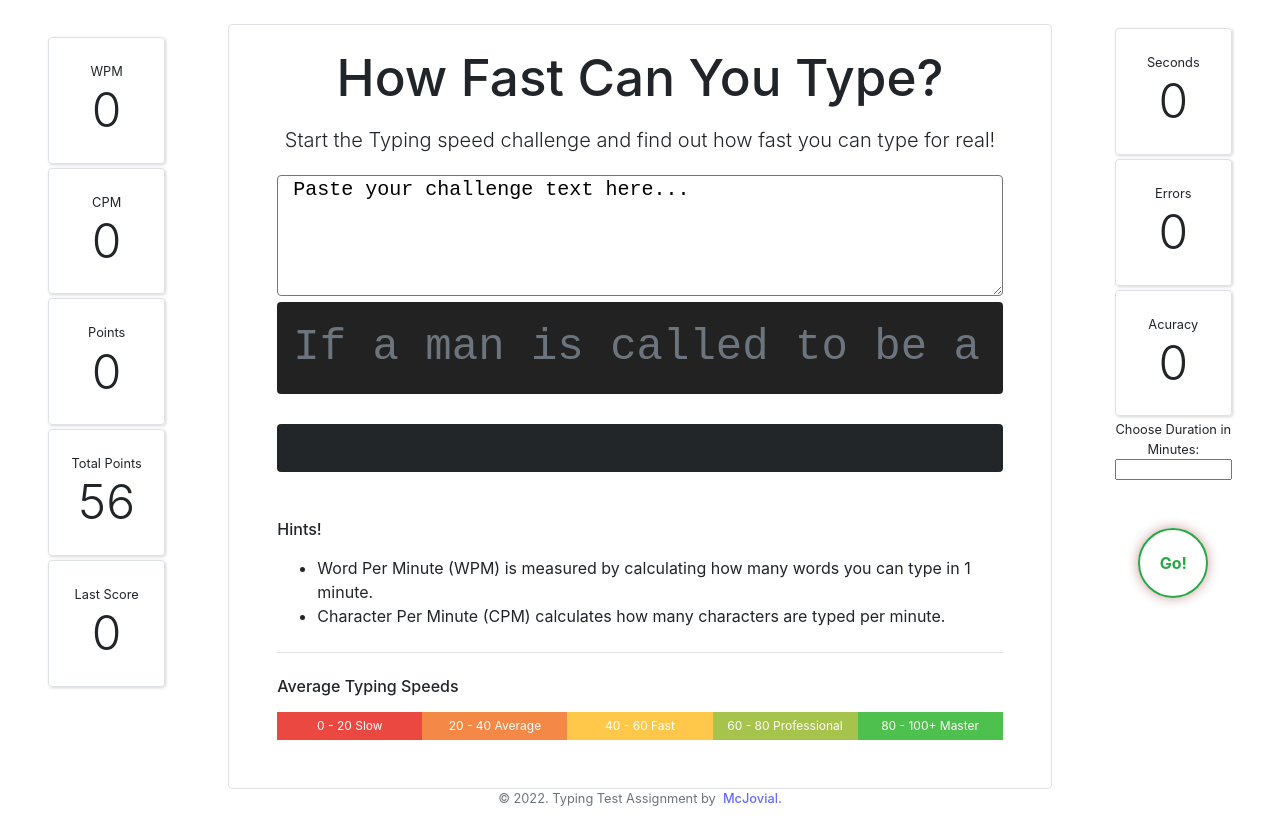
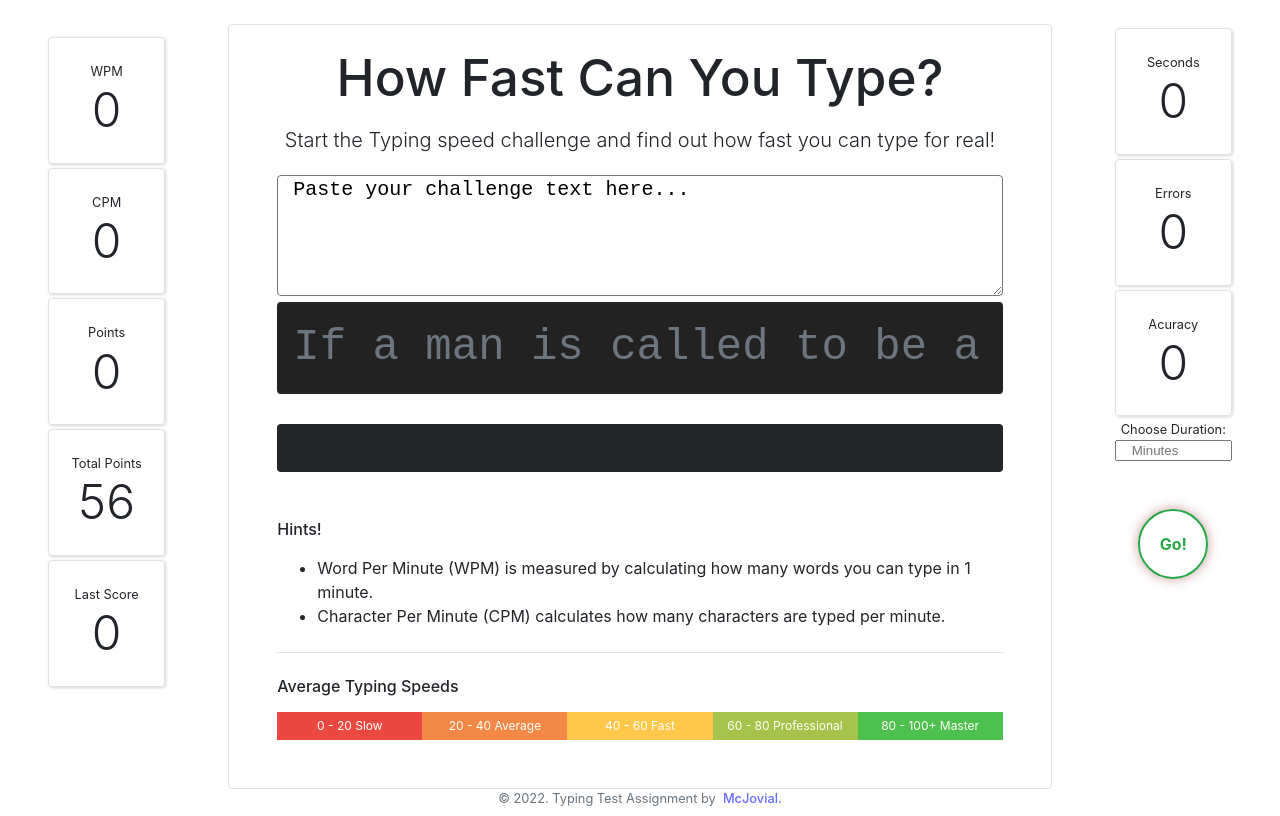
Before and after one commit to mcjovial/typing-test, a React (Vite) app: page / in a window 1280 px wide. Built offline with nearby package versions, Linux system fonts and the light colour scheme.

Commit message:
duration input constrained to numbers only

```diff
--- a/src/App.jsx
+++ b/src/App.jsx
@@ -211,11 +211,13 @@ const App = () => {
 
               <div>
                 <label>
-                  Choose Duration in Minutes:
+                  Choose Duration:
                   <Input
                     size='4'
                     list='time'
+                    type='number'
                     name='challenge_time'
+                    placeholder='Minutes'
                     onChange={handleTime}
                   />
                 </label>
--- a/src/components/Input.jsx
+++ b/src/components/Input.jsx
@@ -1,12 +1,13 @@
 import React from 'react'
 
-const Input = ({ size, type, name, list, id, onChange}) => {
+const Input = ({ size, type, name, list, id, onChange, placeholder }) => {
   return (
     <input
       id={id}
       type={type}
       list={list}
       name={name}
+      placeholder={placeholder}
       className={`col-md-${size}`}
       onChange={onChange}
     />
```
